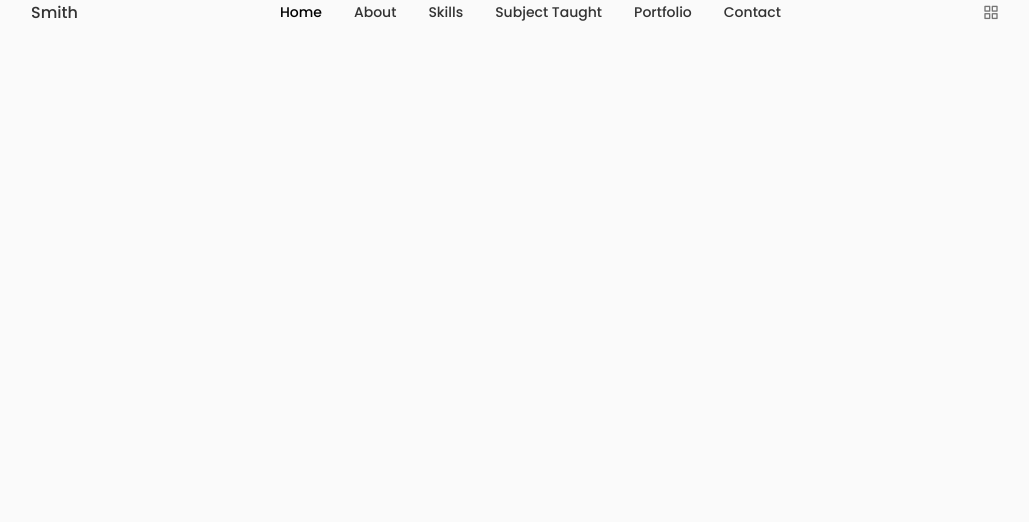
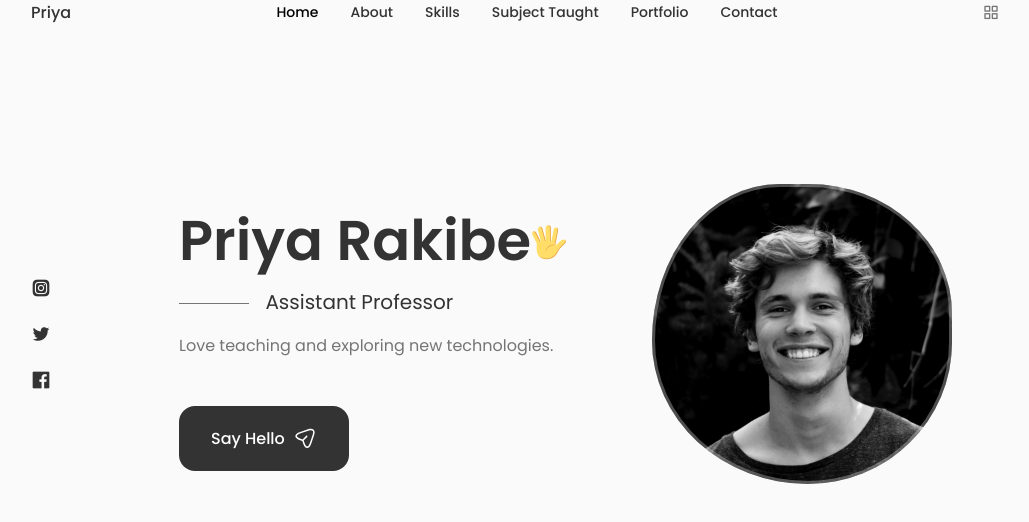
Before and after one commit to Ishan0704/portfolio-priya-mam, a React (Create React App) app: page / in a window 1280 px wide. Shown: the top 522 px of the page, without its empty margins (125-1154 px from the left). Built offline with nearby package versions, Linux system fonts and the light colour scheme.

Commit message:
Home done

```diff
--- a/src/App.js
+++ b/src/App.js
@@ -1,11 +1,16 @@
 import logo from './logo.svg';
 import './App.css';
 import Header from './components/header/Header';
+import Home from './components/home/Home';
 
 const App =() =>{
   return (
     <>
       <Header />
+
+      <main className="main">
+        <Home/>
+      </main>
     </>
   )
 }
--- a/src/components/header/Header.jsx
+++ b/src/components/header/Header.jsx
@@ -7,7 +7,7 @@
     return(
         <header className="header">
             <nav className="nav container">
-                <a href="index.html" className="nav__logo">Smith</a>
+                <a href="index.html" className="nav__logo">Priya</a>
 
                 <div className={Toggle ? "nav__menu show-menu":"nav__menu" }>
                     <ul className="nav__list grid">
--- /dev/null
+++ b/src/components/home/Data.jsx
@@ -0,0 +1,86 @@
+import React from 'react'
+
+const Data = () => {
+  return (
+    <div className="home__data">
+        <h1 className="home__title">Priya Rakibe
+        <svg
+                  width="36"
+                  height="36"
+                  viewBox="0 0 48 48"
+                  fill="none"
+                  xmlns="http://www.w3.org/2000/svg"
+                  class="home__hand"
+                >
+                  <path
+                    d="M25.4995 32.0305L31.3495 33.1555L36.1495 8.48051C36.4495 6.83051 35.3995 5.18051 33.8245 4.88051C32.1745 4.58051 30.5995 5.70551 30.2995 7.35551L25.4995 32.0305Z"
+                    fill="#FFDD67"
+                  ></path>
+                  <path
+                    d="M33.8996 4.88018C33.6746 4.80518 33.5246 4.80518 33.2996 4.80518C34.6496 5.33018 35.3996 6.75518 35.0996 8.25518L30.2996 32.9302L31.3496 33.1552L36.1496 8.48018C36.5246 6.75518 35.4746 5.18018 33.8996 4.88018Z"
+                    fill="#EBA352"
+                  ></path>
+                  <path
+                    d="M19.4995 32.7802H26.5495V5.55518C26.5495 3.53018 24.9745 1.80518 23.0245 1.80518C21.1495 1.80518 19.4995 3.45518 19.4995 5.55518V32.7802Z"
+                    fill="#FFDD67"
+                  ></path>
+                  <path
+                    d="M23.0995 1.80518C22.9495 1.80518 22.7245 1.80518 22.5745 1.88018C24.2995 2.18018 25.5745 3.68018 25.5745 5.55518V32.8552H26.6245V5.55518C26.6245 3.45518 25.0495 1.80518 23.0995 1.80518Z"
+                    fill="#EBA352"
+                  ></path>
+                  <path
+                    d="M15.7495 32.7054L21.7495 31.1304L15.2245 6.30541C14.7745 4.58041 13.0495 3.53041 11.3995 3.90541C9.74948 4.35541 8.77448 6.08041 9.22448 7.80541L15.7495 32.7054Z"
+                    fill="#FFDD67"
+                  ></path>
+                  <path
+                    d="M11.3995 3.90541L10.9495 4.13041C12.4495 4.05541 13.7995 5.03041 14.2495 6.60541L20.7745 31.4304L21.8245 31.1304L15.2245 6.30541C14.7745 4.58041 13.0495 3.53041 11.3995 3.90541Z"
+                    fill="#EBA352"
+                  ></path>
+                  <path
+                    d="M2.99937 10.355C1.57437 11.03 1.12437 12.83 1.87437 14.33L11.7744 34.055L16.7994 31.505L6.89937 11.78C6.14937 10.28 4.42437 9.68 2.99937 10.355Z"
+                    fill="#FFDD67"
+                  ></path>
+                  <path
+                    d="M2.99956 10.355C2.84956 10.43 2.69956 10.505 2.54956 10.655C3.82456 10.28 5.24956 10.955 5.92456 12.305L15.8246 32.03L16.7996 31.58L6.89956 11.78C6.14956 10.28 4.42456 9.68 2.99956 10.355Z"
+                    fill="#EBA352"
+                  ></path>
+                  <path
+                    d="M46.2744 22.2801C45.0744 19.9551 41.3244 20.1051 37.4994 24.3051C34.7994 27.2301 34.2744 28.2051 31.5744 28.1301V25.0551C31.5744 25.0551 25.7994 20.7801 14.3244 22.7301C14.3244 22.7301 7.79945 23.6301 7.79945 27.0801C7.79945 27.0801 6.67445 35.4051 8.99945 40.6551C12.4494 48.4551 30.1494 50.4801 35.6994 37.2051C36.8244 34.5801 39.0744 32.6301 41.0994 30.1551C43.4244 27.1551 47.5494 24.7551 46.2744 22.2801Z"
+                    fill="#FFDD67"
+                  ></path>
+                  <path
+                    d="M46.2745 22.28C46.0495 21.83 45.7495 21.53 45.3745 21.23C45.4495 21.305 45.5245 21.38 45.5245 21.53C46.7995 24.08 42.6745 26.405 40.1995 29.405C38.1745 31.88 35.9245 33.83 34.7995 36.455C29.9995 47.93 16.0495 47.93 10.1995 42.68C15.5245 48.68 30.5245 49.28 35.5495 37.205C36.6745 34.58 38.9245 32.63 40.9495 30.155C43.4245 27.155 47.5495 24.755 46.2745 22.28ZM32.3245 28.13C27.4495 26.33 18.7495 29.63 19.9495 38.405C19.9495 30.23 27.3745 28.205 31.4245 28.205C32.0245 28.13 32.3245 28.13 32.3245 28.13Z"
+                    fill="#EBA352"
+                  ></path>
+                </svg>
+        </h1>
+        <h3 className="home__subtitle">Assistant Professor</h3>
+        <p className="home__description">
+            Love teaching and exploring new technologies.
+        </p>
+
+        <a href="#contact" className="button button--flex">Say Hello
+
+            <svg
+                  class="button__icon"
+                  xmlns="http://www.w3.org/2000/svg"
+                  width="24"
+                  height="24"
+                  viewBox="0 0 24 24"
+                  fill="none"
+                >
+                  <path
+                    d="M14.2199 21.9352C13.0399 21.9352 11.3699 21.1052 10.0499 17.1352L9.32988 14.9752L7.16988 14.2552C3.20988 12.9352 2.37988 11.2652 2.37988 10.0852C2.37988 8.91525 3.20988 7.23525 7.16988 5.90525L15.6599 3.07525C17.7799 2.36525 19.5499 2.57525 20.6399 3.65525C21.7299 4.73525 21.9399 6.51525 21.2299 8.63525L18.3999 17.1252C17.0699 21.1052 15.3999 21.9352 14.2199 21.9352ZM7.63988 7.33525C4.85988 8.26525 3.86988 9.36525 3.86988 10.0852C3.86988 10.8052 4.85988 11.9052 7.63988 12.8252L10.1599 13.6652C10.3799 13.7352 10.5599 13.9152 10.6299 14.1352L11.4699 16.6552C12.3899 19.4352 13.4999 20.4252 14.2199 20.4252C14.9399 20.4252 16.0399 19.4352 16.9699 16.6552L19.7999 8.16525C20.3099 6.62525 20.2199 5.36525 19.5699 4.71525C18.9199 4.06525 17.6599 3.98525 16.1299 4.49525L7.63988 7.33525Z"
+                    fill="var(--container-color)"
+                  ></path>
+                  <path
+                    d="M10.11 14.7052C9.92005 14.7052 9.73005 14.6352 9.58005 14.4852C9.29005 14.1952 9.29005 13.7152 9.58005 13.4252L13.16 9.83518C13.45 9.54518 13.93 9.54518 14.22 9.83518C14.51 10.1252 14.51 10.6052 14.22 10.8952L10.64 14.4852C10.5 14.6352 10.3 14.7052 10.11 14.7052Z"
+                    fill="var(--container-color)"
+                  ></path>
+                </svg>
+          </a>
+    </div>
+  )
+}
+
+export default Data
--- /dev/null
+++ b/src/components/home/Home.jsx
@@ -0,0 +1,22 @@
+import React from 'react'
+import "./home.css"
+import Social from './Social'
+import Data from './Data'
+
+const Home = () => {
+  return (
+    <section className="home section" id="home">
+        <div className="home__container container grid">
+            <div className="home__content grid">
+                <Social/>
+
+                <div className="home__img">
+                </div>
+                <Data/>
+            </div>
+        </div>
+    </section>
+  )
+}
+
+export default Home
--- /dev/null
+++ b/src/components/home/Social.jsx
@@ -0,0 +1,21 @@
+import React from 'react'
+
+const Social = () => {
+  return (
+    <div className="home__social">
+        <a href="" className="home__social-icon" target="_blank">
+          <i class="uil uil-instagram-alt"></i>
+        </a>
+
+        <a href="" className="home__social-icon" target="_blank">
+             <i class="uil uil-twitter"></i>
+        </a>
+
+        <a href="" className="home__social-icon" target="_blank">
+             <i class="uil uil-facebook"></i>
+        </a>
+    </div>
+  )
+}
+
+export default Social
--- /dev/null
+++ b/src/components/home/home.css
@@ -0,0 +1,82 @@
+.home__content{
+    grid-template-columns: 116px repeat(2, 1fr);
+    padding-top: 5.5rem;
+    column-gap: 2rem;
+    align-items: center;
+}
+
+.home__social{
+    display: grid;
+    grid-template-columns: max-content;
+    row-gap:1rem;
+}
+
+.home__social-icon{
+    font-size: 1.25rem;
+    color: var(--title-color);
+}
+
+.home__social-icon:hover{
+    color: var(--title-color-dark);
+}
+
+.home__title{
+    font-size: var(--big-font-size);
+    margin-bottom: var(--mb-0-25);
+}
+
+.home_hand{
+    width:38px;
+    height: 38px;
+    margin-left: 0.4rem;
+}
+
+.home__subtitle{
+    position: relative;
+    font-size: var(--h3-font-size);
+    padding-left: 5.4rem;
+    font-weight: var(--font-normal);
+    margin-bottom: var(--mb-1);
+}
+
+.home__subtitle::before{
+    content:'';
+    position: absolute;
+    width: 70px;
+    height: 1px;
+    background-color: var(--text-color);
+    left: 0;
+    top: 1rem;
+}
+
+.home__description{
+    max-width: 400px;
+    margin-bottom: var(--mb-3);
+}
+.home__img{
+    background-image: url(../../assets//profile.jpg);
+    background-repeat: no-repeat;
+    background-position: center;
+    background-size: cover;
+    width:300px;
+    height: 300px;
+    box-shadow: inset 0 0 0 3px rgb(255 255 255 /30%);
+
+    order: 1;
+    justify-self: center;
+    animation: profile_animate 6s ease-in-out infinite 1s;
+}
+
+@keyframes profile_animate {
+
+    0%{
+
+        border-radius: 60% 40% 30% 70% / 60% 30% 70% 40%;
+    }
+    50%{
+        border-radius: 30% 60% 70% 40% / 50% 60% 30% 60%;
+    }
+    100%{
+        border-radius: 60% 40% 30% 70% / 60% 30% 70% 40%;
+    }
+}
```
